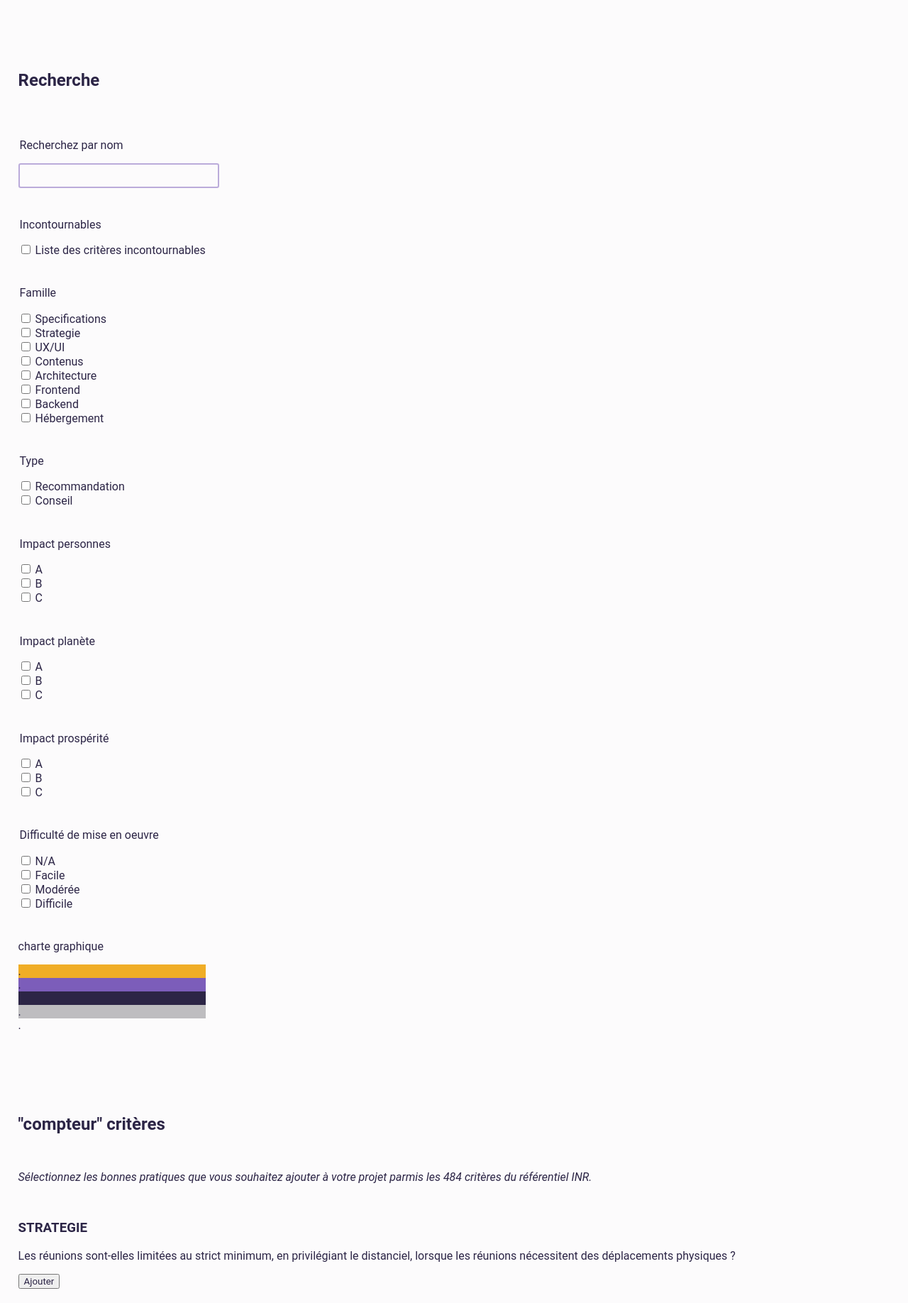
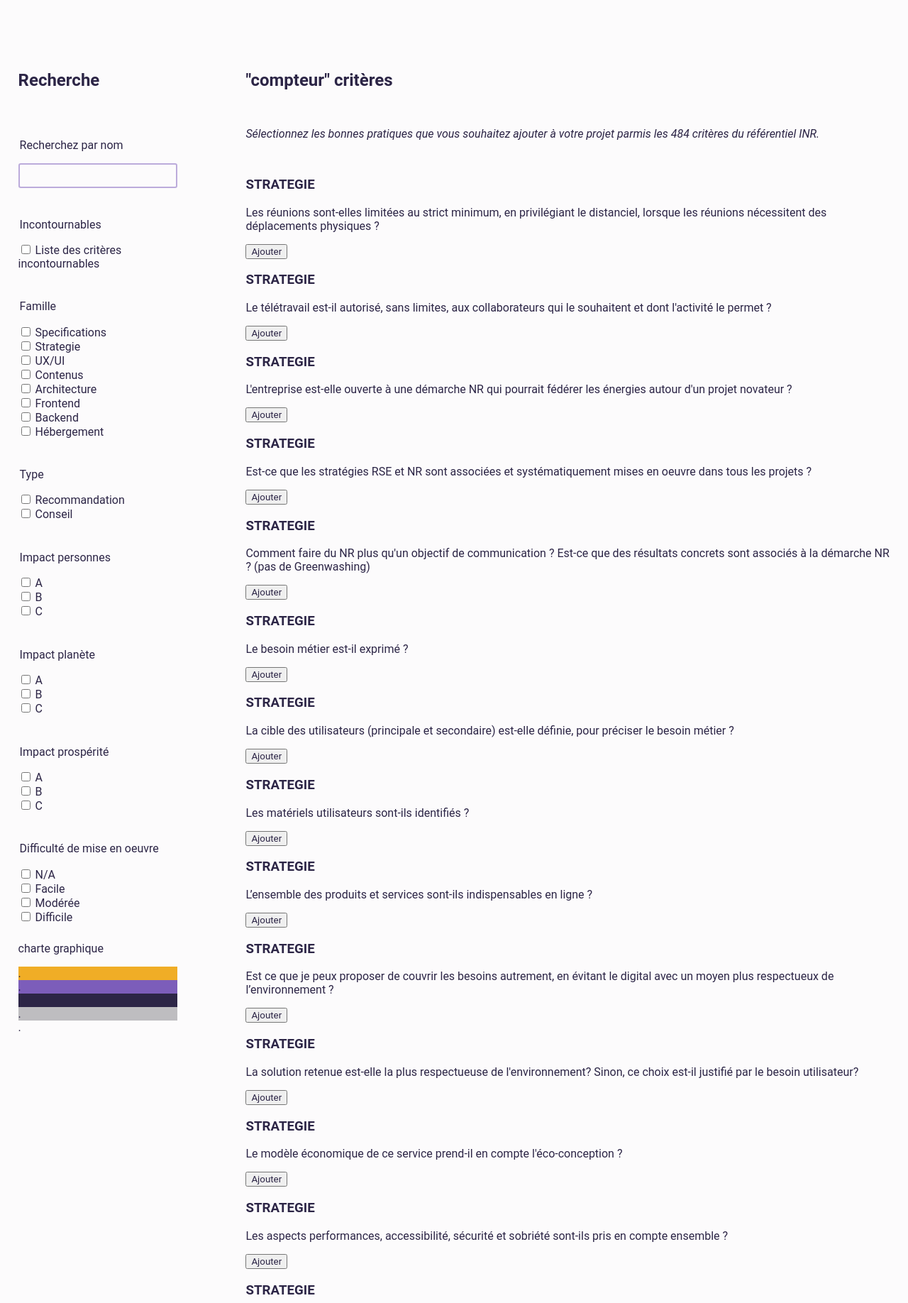
Before and after one commit to Cowlaing/-Le_Cashprize-, a PHP site: page / in a window 1280 px wide. Shown: the part 79-1915 px from the top of the page at 71% size. Run offline with PHP 8.4, Linux system fonts and the light colour scheme.

Commit message:
modif style

```diff
--- a/Index.php
+++ b/Index.php
@@ -20,7 +20,10 @@
   <!-- PARTIE GAUCHE -->
   <section class="container">
     <div class="columns">
-      <form class="aside" data-screen-only>
+      <div class="aside">
+        <div class="aside-sticky">
+
+          <form data-screen-only>
             <h2 class="titre">Recherche</h2>
 
             <fieldset>
@@ -171,12 +174,13 @@
               <div class="graphique5">.</div>
             </div>
           </form>
-
-      <article>
+        </div>
+      </div>
+      <article class="main">
         <h2 class="titre">"compteur" critères</h2>
         <p class="titre">Sélectionnez les bonnes pratiques que vous souhaitez ajouter à votre projet parmis les 484 critères du référentiel INR.</p>
 
-        <ul class="main" id="ulp">
+        <ul id="ulp">
           <!--ECRIRE ICI bonnes pratiques-->
 
         </ul>
--- a/main.js
+++ b/main.js
@@ -10,7 +10,7 @@ request.send();
 
 request.onload = function(){ //CHARGE LES PRATIQUES ICI
     var pratiques = request.response;
-    //console.log(pratiques.listePratiques.length); //affiche dans la console la longueur
+    console.log(pratiques.listePratiques.length); //affiche dans la console la longueur
     afficheTout(pratiques);
 }
 
--- a/style.css
+++ b/style.css
@@ -122,21 +122,24 @@ footer form div {
 
 .columns {
     display: flex;
-    flex-wrap: wrap;
     gap: 6rem;
 }
 
 .aside {
-    float: left;
+    flex-basis: 25%;
     position: relative;
-    display: flex;
-    flex-direction: column;
+    min-width: 25ch;
+}
+.aside-sticky {
+    position: sticky; /*vu que l'on descend BCP laisser sticky ?*/
+    top: 3.2rem;
 }
 
 input#search {
     width: 100%;
     font-size: 14px;
     border: 0;
+    box-sizing: border-box;
     box-shadow: inset 0 0 0 2px rgb(124,93,186, 0.5);
     border-radius: 0.2rem;
     padding: 0.6rem;
```
Lines whose indentation alone changed are shown as unchanged.
